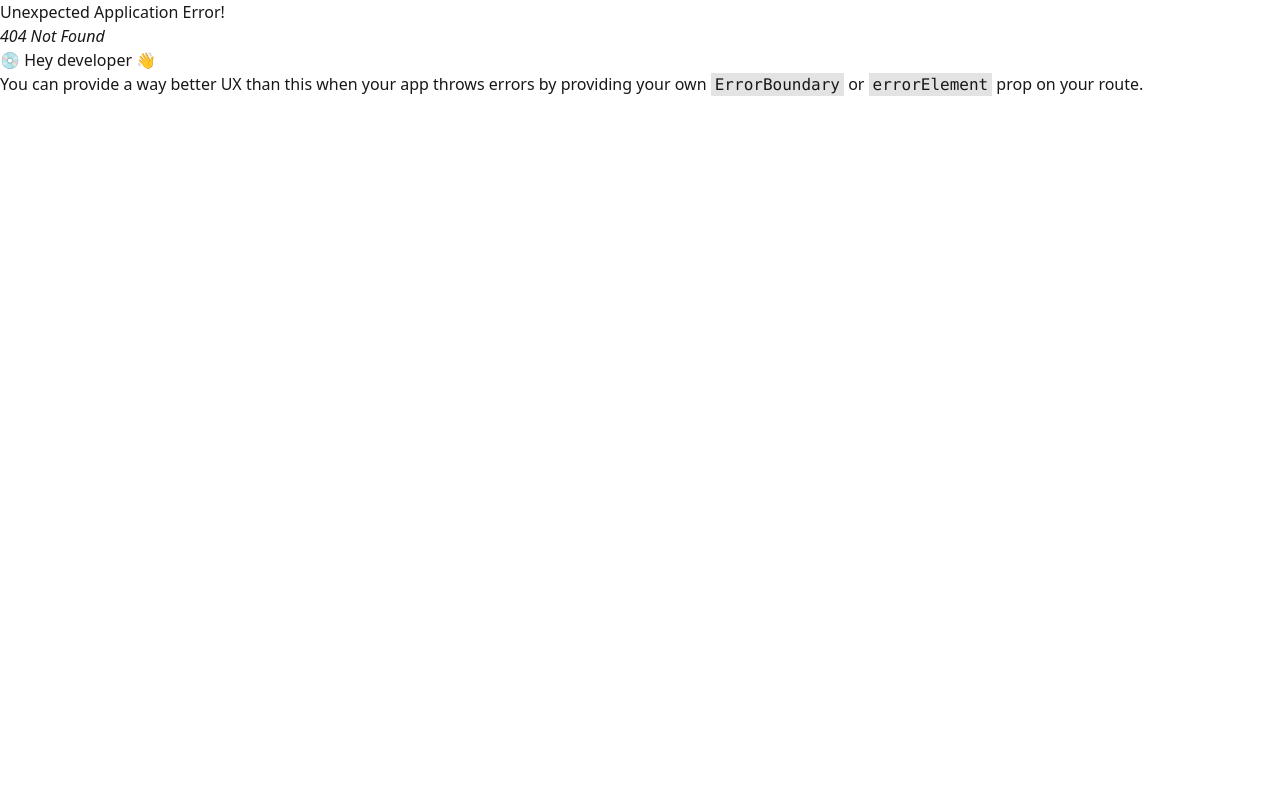
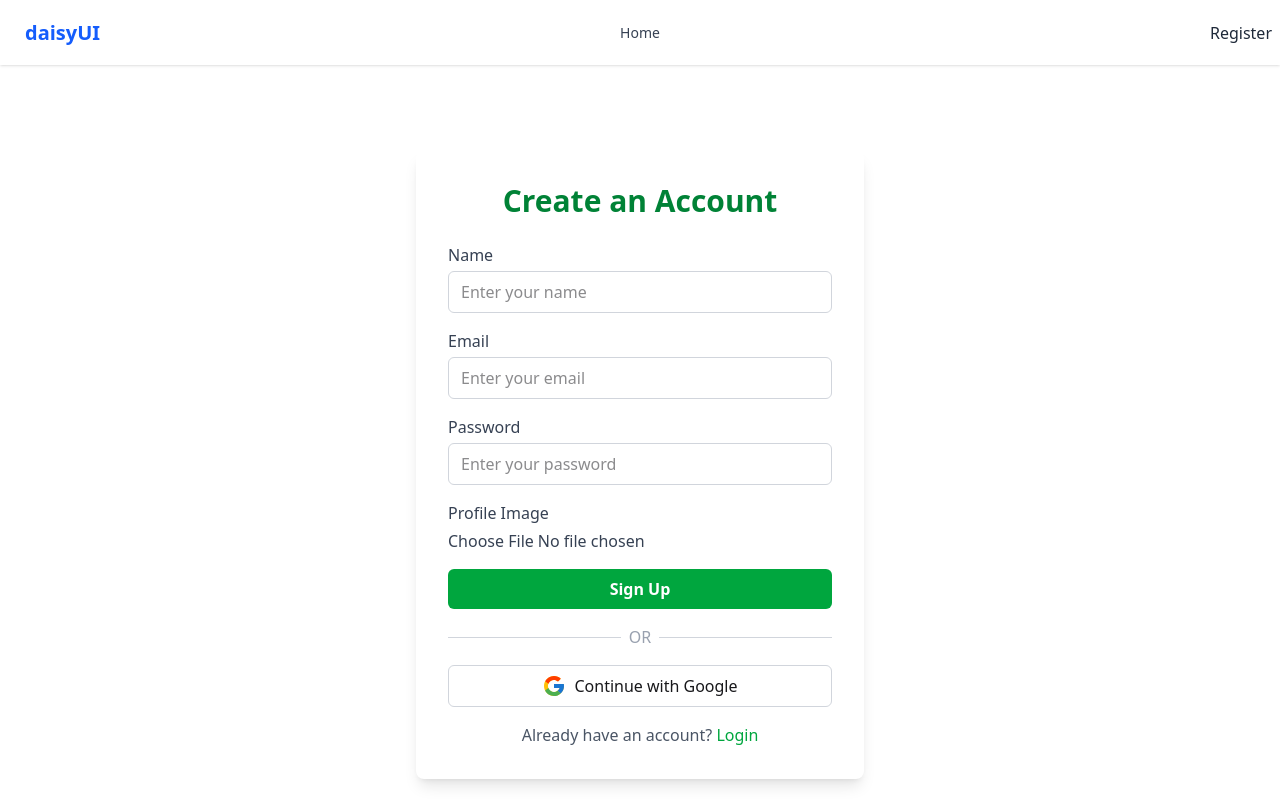
Before and after one commit to Mohammed-Hamim/city-sheba, a React (Vite) app: page /register in a window 1280 px wide. Before the commit this address had no page. Shown: the top 800 px of the page. Built offline with nearby package versions, Linux system fonts and the light colour scheme.

Commit message:
added login page and registration page

```diff
--- a/src/components/Navbar.jsx
+++ b/src/components/Navbar.jsx
@@ -1,6 +1,11 @@
 import React from 'react';
+import { Link, NavLink } from 'react-router';
 
 const Navbar = () => {
+    const links = <>
+        <li><NavLink to="/">Home</NavLink></li>
+
+    </>
     return (
         <div className="navbar bg-white shadow-sm text-gray-800">
             <div className="navbar-start">
@@ -16,15 +21,8 @@ const Navbar = () => {
                     <ul
                         tabIndex="-1"
                         className="menu menu-sm dropdown-content bg-white rounded-box z-1 mt-3 w-52 p-2 shadow text-gray-700">
-                        <li><a className="hover:text-blue-600">Item 1</a></li>
-                        <li>
-                            <a className="hover:text-blue-600">Parent</a>
-                            <ul className="p-2 bg-gray-50 rounded-lg">
-                                <li><a className="hover:text-blue-600">Submenu 1</a></li>
-                                <li><a className="hover:text-blue-600">Submenu 2</a></li>
-                            </ul>
-                        </li>
-                        <li><a className="hover:text-blue-600">Item 3</a></li>
+
+                        {links}
                     </ul>
                 </div>
 
@@ -33,22 +31,14 @@ const Navbar = () => {
 
             <div className="navbar-center hidden lg:flex">
                 <ul className="menu menu-horizontal px-1 text-gray-700 font-medium">
-                    <li><a className="hover:text-blue-600">Item 1</a></li>
-                    <li>
-                        <details>
-                            <summary className="hover:text-blue-600">Parent</summary>
-                            <ul className="p-2 bg-white w-40 z-1 shadow rounded-box text-gray-700">
-                                <li><a className="hover:text-blue-600">Submenu 1</a></li>
-                                <li><a className="hover:text-blue-600">Submenu 2</a></li>
-                            </ul>
-                        </details>
-                    </li>
-                    <li><a className="hover:text-blue-600">Item 3</a></li>
+                    {links}
                 </ul>
             </div>
 
             <div className="navbar-end">
-                <a className="btn bg-blue-600 hover:bg-blue-700 text-white px-5">Button</a>
+                <button>
+                    <Link to='/register'>Register</Link>
+                </button>
             </div>
         </div>
 
--- a/src/index.css
+++ b/src/index.css
@@ -1,6 +1,17 @@
  @import "tailwindcss";
 
  @plugin "daisyui" {
-   themes: light --default, dark --prefersdark;
-   themes: light --default;
+   themes: light --default
  }
+
+  @plugin "daisyui/theme" {
+  name: "mytheme";
+  default: true; /* set as default */
+  prefersdark: false; /* set as default dark mode (prefers-color-scheme:dark) */
+  color-scheme: light; /* color of browser-provided UI */
+  --color-primary: oklch(55% 0.3 240);
+  --color-primary-content: oklch(98% 0.01 240);
+  --color-secondary: oklch(70% 0.25 200);
+  --color-secondary-content: oklch(98% 0.01 200);
+  --color-accent: oklch(65% 0.25 160)
+}
--- /dev/null
+++ b/src/pages/login/Login.jsx
@@ -0,0 +1,73 @@
+import React from 'react';
+import { FcGoogle } from 'react-icons/fc';
+
+const Login = () => {
+    return (
+        <div className="min-h-screen flex items-center justify-center">
+            <div className="bg-white shadow-lg rounded-lg p-8 w-full max-w-md">
+                <h2 className="text-3xl font-bold text-center text-green-700 mb-6">
+                    Login to CitySheba
+                </h2>
+
+                <form className="space-y-4">
+                    {/* Email */}
+                    <div>
+                        <label className="block text-gray-700 font-medium mb-1">
+                            Email
+                        </label>
+                        <input
+                            type="email"
+                            className="w-full border border-gray-300 rounded-md px-3 py-2 focus:outline-none focus:ring-2 focus:ring-green-500 focus:border-green-500"
+                            placeholder="Enter your email"
+                        />
+                    </div>
+
+                    {/* Password */}
+                    <div>
+                        <label className="block text-gray-700 font-medium mb-1">
+                            Password
+                        </label>
+                        <input
+                            type="password"
+                            className="w-full border border-gray-300 rounded-md px-3 py-2 focus:outline-none focus:ring-2 focus:ring-green-500 focus:border-green-500"
+                            placeholder="Enter your password"
+                        />
+                    </div>
+
+                    {/* Login Button */}
+                    <button
+                        type="submit"
+                        className="w-full bg-green-600 text-white font-semibold py-2 rounded-md hover:bg-green-700 transition"
+                    >
+                        Login
+                    </button>
+                </form>
+
+                <div className="flex items-center my-4">
+                    <hr className="flex-1 border-gray-300" />
+                    <span className="mx-2 text-gray-400">OR</span>
+                    <hr className="flex-1 border-gray-300" />
+                </div>
+
+                {/* Google Login */}
+                <button
+                    // onClick={handleGoogleLogin}
+                    className="w-full flex items-center justify-center gap-2 border border-gray-300 rounded-md py-2 hover:bg-gray-100 transition"
+                >
+                    <FcGoogle size={24} />
+                    Continue with Google
+                </button>
+
+                {/* Signup Link */}
+                <p className="mt-4 text-center text-gray-600">
+                    Don't have an account?{" "}
+                    <a href="/register" className="text-green-600 font-medium hover:underline">
+                        Sign Up
+                    </a>
+                </p>
+            </div>
+        </div>
+    );
+};
+
+export default Login;
--- /dev/null
+++ b/src/pages/register/Register.jsx
@@ -0,0 +1,100 @@
+import React from 'react';
+import { FcGoogle } from 'react-icons/fc';
+
+const Register = () => {
+    return (
+        <div className="min-h-screen flex items-center justify-center  py-5">
+            <div className="bg-white shadow-lg rounded-lg p-8 w-full max-w-md">
+                <h2 className="text-3xl font-bold text-center text-green-700 mb-6">
+                    Create an Account
+                </h2>
+
+                <form className="space-y-4">
+                    {/* Name */}
+                    <div>
+                        <label className="block text-gray-700 font-medium mb-1">
+                            Name
+                        </label>
+                        <input
+                            type="text"
+
+                            className="w-full border border-gray-300 rounded-md px-3 py-2 focus:outline-none focus:ring-2 focus:ring-green-500 focus:border-green-500"
+                            placeholder="Enter your name"
+                        />
+                    </div>
+
+                    {/* Email */}
+                    <div>
+                        <label className="block text-gray-700 font-medium mb-1">
+                            Email
+                        </label>
+                        <input
+                            type="email"
+
+                            className="w-full border border-gray-300 rounded-md px-3 py-2 focus:outline-none focus:ring-2 focus:ring-green-500 focus:border-green-500"
+                            placeholder="Enter your email"
+                        />
+                    </div>
+
+                    {/* Password */}
+                    <div>
+                        <label className="block text-gray-700 font-medium mb-1">
+                            Password
+                        </label>
+                        <input
+                            type="password"
+                            required
+
+                            className="w-full border border-gray-300 rounded-md px-3 py-2 focus:outline-none focus:ring-2 focus:ring-green-500 focus:border-green-500"
+                            placeholder="Enter your password"
+                        />
+                    </div>
+
+                    {/* Profile Image */}
+                    <div>
+                        <label className="block text-gray-700 font-medium mb-1">
+                            Profile Image
+                        </label>
+                        <input
+                            type="file"
+                            className="w-full text-gray-700"
+                        />
+                    </div>
+
+                    {/* Signup Button */}
+                    <button
+                        type="submit"
+                        className="w-full bg-green-600 text-white font-semibold py-2 rounded-md hover:bg-green-700 transition"
+                    >
+                        Sign Up
+                    </button>
+                </form>
+
+                <div className="flex items-center my-4">
+                    <hr className="flex-1 border-gray-300" />
+                    <span className="mx-2 text-gray-400">OR</span>
+                    <hr className="flex-1 border-gray-300" />
+                </div>
+
+                {/* Google Login */}
+                <button
+
+                    className="w-full flex items-center justify-center gap-2 border border-gray-300 rounded-md py-2 hover:bg-gray-100 transition"
+                >
+                    <FcGoogle size={24} />
+                    Continue with Google
+                </button>
+
+                {/* Login Link */}
+                <p className="mt-4 text-center text-gray-600">
+                    Already have an account?{" "}
+                    <a href="/login" className="text-green-600 font-medium hover:underline">
+                        Login
+                    </a>
+                </p>
+            </div>
+        </div>
+    );
+};
+
+export default Register;
--- a/src/routes/Router.jsx
+++ b/src/routes/Router.jsx
@@ -1,6 +1,8 @@
 import { createBrowserRouter } from "react-router";
 import RootLayout from "../layouts/RootLayout";
 import Homepage from "../pages/homePage/Homepage";
+import Login from "../pages/login/Login";
+import Register from "../pages/register/Register";
 
 export const router = createBrowserRouter([
     {
@@ -11,6 +13,16 @@ export const router = createBrowserRouter([
             {
                 index : true,
                 Component: Homepage
+            },
+            {
+                path: 'login',
+                Component: Login
+
+            },
+            {
+                path: 'register',
+                Component: Register
+
             }
         ]
 
```
